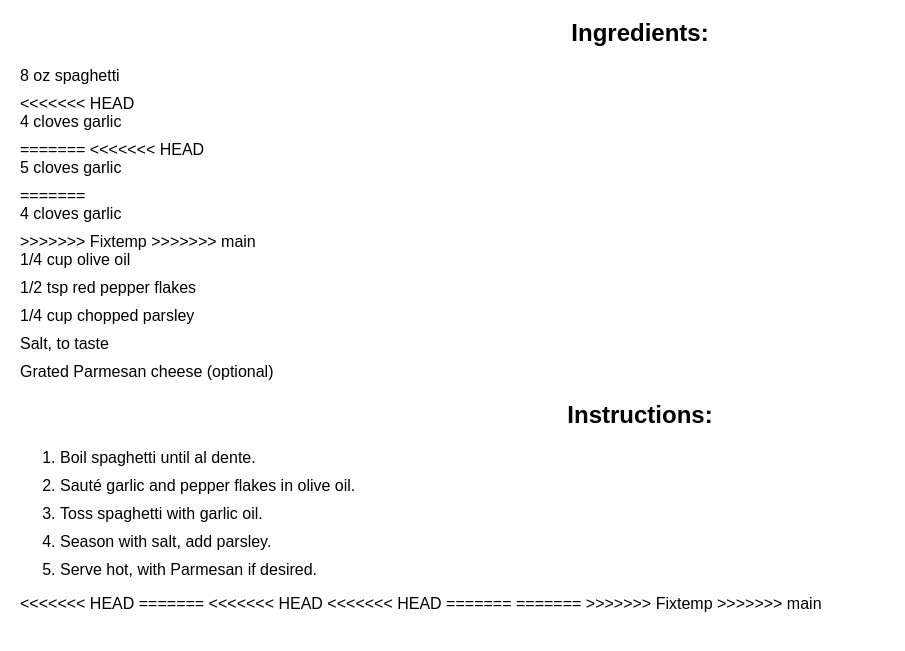
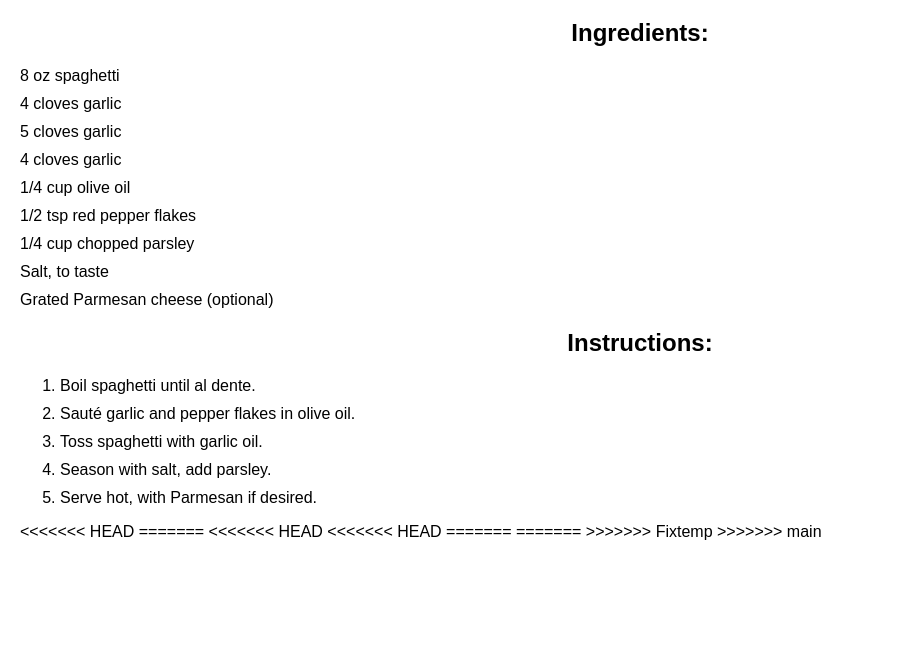
Before and after one commit to eyoussh/demo-repo, a plain HTML site: page secrets.html in a window 1280 px wide. Shown: the part 81-732 px from the top of the page, without its empty margins (0-905 px from the left). Drawn offline with Linux system fonts and the light colour scheme.

Commit message:
Resolve conflict

```diff
--- a/secrets.html
+++ b/secrets.html
@@ -27,15 +27,14 @@
   <h2>Ingredients:</h2>
   <ul>
     <li>8 oz spaghetti</li>
-<<<<<<< HEAD
+
     <li>4 cloves garlic</li>
-=======
-<<<<<<< HEAD
+
     <li>5 cloves garlic</li>
-=======
+
     <li>4 cloves garlic</li>
->>>>>>> Fixtemp
->>>>>>> main
+
+
     <li>1/4 cup olive oil</li>
     <li>1/2 tsp red pepper flakes</li>
     <li>1/4 cup chopped parsley</li>
```
